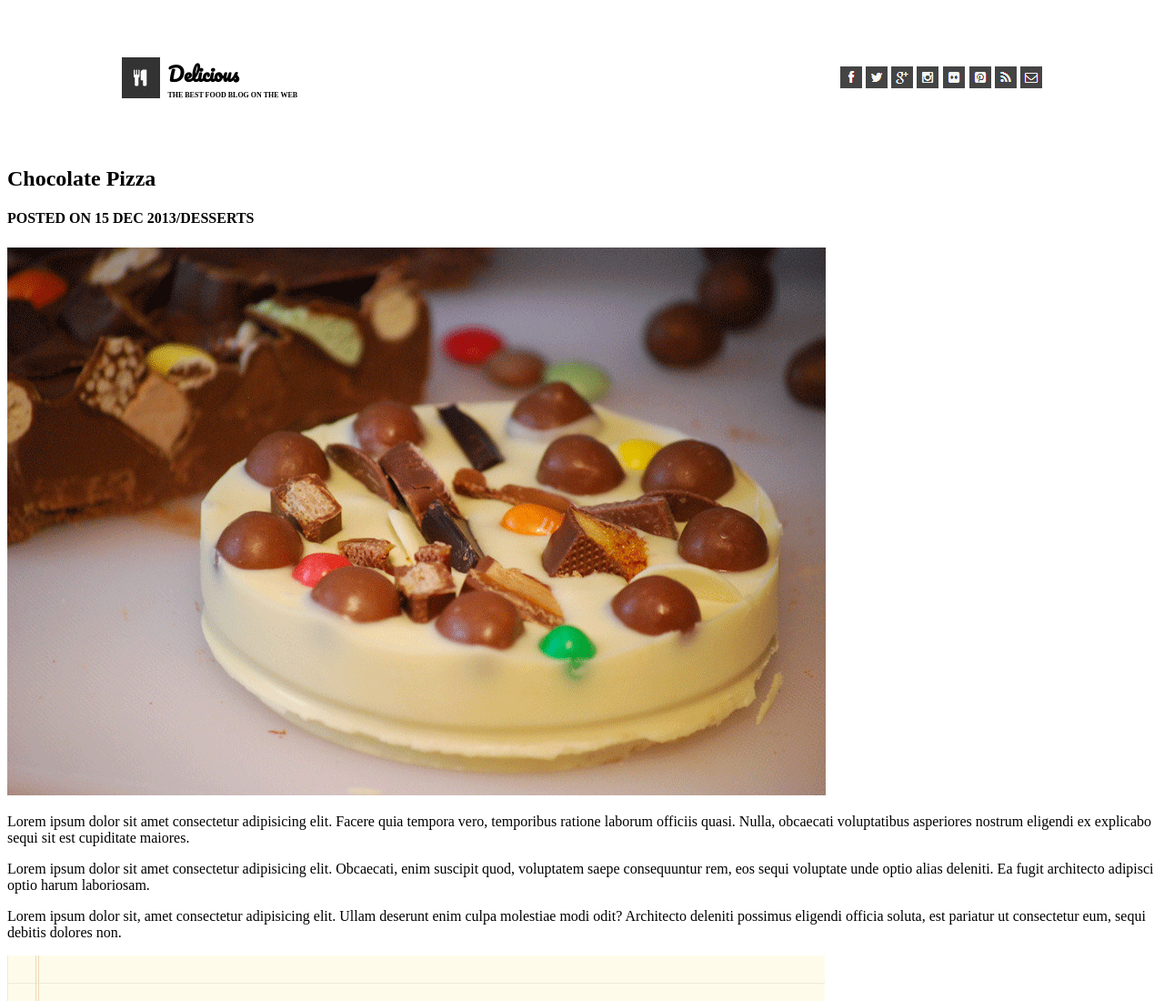
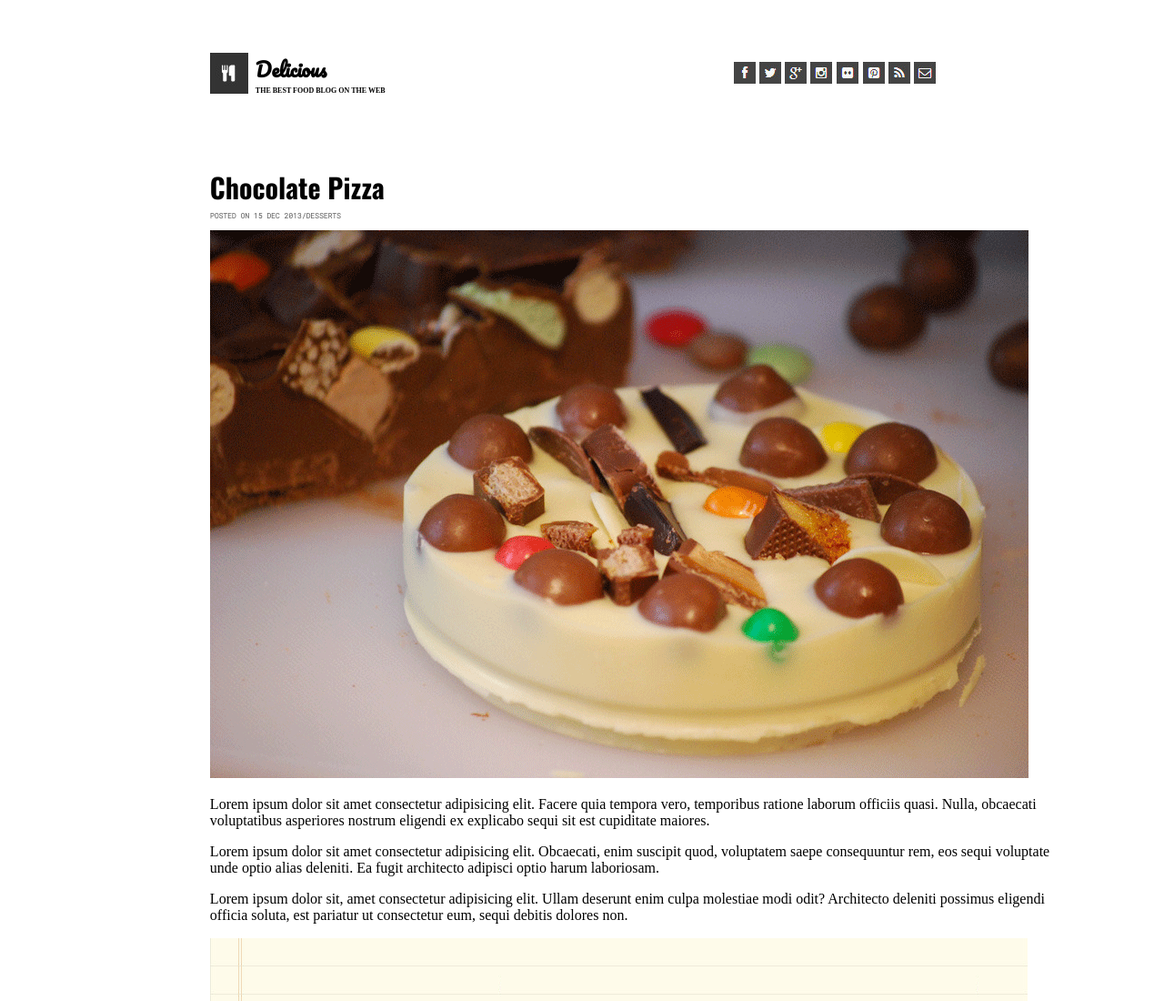
Before and after one commit to kcerbulis/chocolate-pizza, a plain HTML site: page index.html in a window 1280 px wide. Shown: the top 1100 px of the page at 91% size. Drawn offline with nearby package versions, Linux system fonts and the light colour scheme.

Commit message:
aligned main

```diff
--- a/css/style.css
+++ b/css/style.css
@@ -1,3 +1,7 @@
+body {
+  margin-left: 9%;
+}
+
 .siteName {
   /* background-color: rebeccapurple; */
     width: 63%;
@@ -32,7 +36,7 @@
 
 .top {
   /* background-color: salmon; */
-  width: 80%;
+  width: 69%;
   margin-left: 10%;
   margin-top: 5%;
 
@@ -46,3 +50,23 @@
 .slogan {
   font-size: 8px;
 }
+
+main {
+  /* background-color: hotpink; */
+  width: 80%;
+  margin-left: 10%;
+}
+
+.recipeTitle {
+  /* background-color: greenyellow; */
+  width: 200px;
+  font-family: 'Oswald', sans-serif;
+  font-size: 20px;
+}
+
+.postedOn {
+  font-size: 8px;
+  font-family: 'Roboto Mono', monospace;
+  opacity: 0.6;
+  margin-top: -21px;
+}
--- a/index.html
+++ b/index.html
@@ -1,7 +1,7 @@
 <!DOCTYPE html>
 <html lang="en">
 <head>
-  <link href="https://fonts.googleapis.com/css?family=Pacifico" rel="stylesheet">
+    <link href="https://fonts.googleapis.com/css?family=Oswald:400,700|Pacifico|Roboto+Mono:300" rel="stylesheet">
   <link rel="stylesheet" type="text/css" href="css/style.css">
   <meta charset="UTF-8">
   <meta name="viewport" content="width=device-width, initial-scale=1.0">
@@ -34,7 +34,7 @@
   <main>
     <div class="recipeTitle">
       <h2>Chocolate Pizza</h2>
-      <h4>POSTED ON 15 DEC 2013/DESSERTS</h4>
+      <h4 class="postedOn">POSTED ON 15 DEC 2013/DESSERTS</h4>
     </div>
     <div class="pizzaPic">
     <img src="/css/choco-pizza.png" alt="Chocolate Pizza">
```
